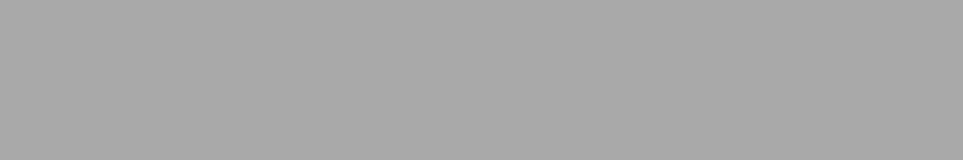
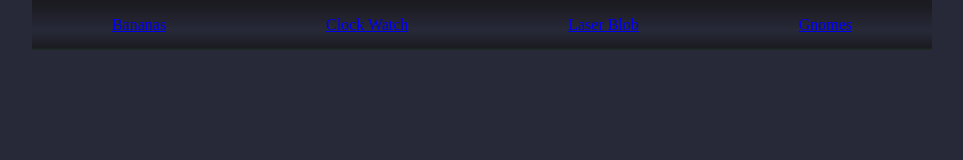
Before and after one commit to Margulis162/mdn_css_links, a plain HTML site: page index.html in a window 1280 px wide. Shown: the whole page, without its empty margins (158-1121 px from the left). Drawn offline with Linux system fonts and the light colour scheme.

Commit message:
some basic styles

```diff
--- a/index.html
+++ b/index.html
@@ -13,9 +13,16 @@
         <link rel="stylesheet" href="style.css">
     </head>
     <body>
-        <!--[if lt IE 7]>
-            <p class="browsehappy">You are using an <strong>outdated</strong> browser. Please <a href="#">upgrade your browser</a> to improve your experience.</p>
-        <![endif]-->
+     <div class="container">
+        <div class="menu">
+            <ul>
+                <li><a href="#">Bananas</a></li>
+                <li><a href="#">Clock Watch</a></li>
+                <li><a href="#">Laser Blob</a></li>
+                <li><a href="#">Gnomes</a></li>
+            </ul>
+        </div>
+     </div>
 
         <script src="script.js" async defer></script>
     </body>
--- a/style.css
+++ b/style.css
@@ -1,3 +1,4 @@
+/* general */
 *{
   margin:0px;
   padding:0px;
@@ -5,5 +6,31 @@
 }
 
 body{
- background-color: darkgrey;
+ background-color: rgb(39, 41, 56);
 }
+
+/* elements */
+
+/* classes */
+.container{
+    block-size:100vh;
+    inline-size: 900px;
+    margin-inline:auto;
+}
+
+.menu{
+    inline-size: 900px;
+    block-size:50px;
+    background-image: linear-gradient(to bottom,rgb(27, 27, 33) 10%, rgb(39, 41, 56) 60%, rgb(27, 27, 33) 95%, rgba(18, 52, 8, .4)  )
+}
+
+/* high specificity  */
+div.menu ul{
+    list-style:none;
+    display:flex;
+    flex-direction:row;
+    justify-content:space-around;
+    block-size: inherit;
+    align-items: center;
+
+}
```
